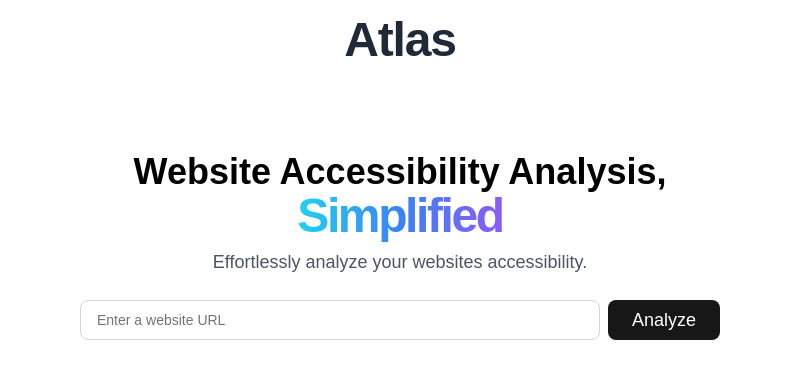
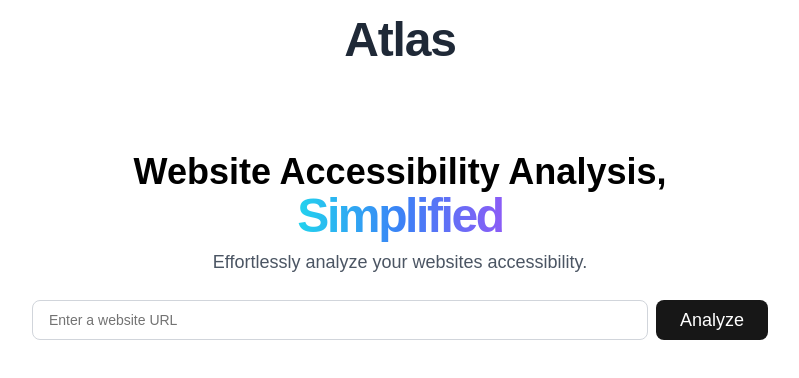
Before and after one commit to ahmadrafidev/atlas, a Next.js app: page / in a window 1280 px wide. Shown: the top 378 px of the page, without its empty margins (240-1039 px from the left). Built offline with nearby package versions, Linux system fonts and the light colour scheme.

Commit message:
refine the Ui when issue is shown

```diff
--- a/components/Atlas/Atlas.tsx
+++ b/components/Atlas/Atlas.tsx
@@ -12,6 +12,7 @@ export default function Atlas() {
   const [issues, setIssues] = useState<Issue[]>([]);
   const [isScanning, setIsScanning] = useState<boolean>(false);
   const [error, setError] = useState<string | null>(null);
+  const [reportDate, setReportDate] = useState<string | null>(null);
 
   const handleScan = async () => {
     setError(null);
@@ -22,9 +23,14 @@ export default function Atlas() {
     }
 
     setIsScanning(true);
+
     try {
       const result: Issue[] = await scanWebsite(url);
       setIssues(result);
+      setReportDate(new Date().toLocaleString('en-US', {
+        dateStyle: 'medium',
+        timeStyle: 'long',
+      }));
     } catch (error) {
       console.error('Scanning error:', error);
       setError('An error occurred while scanning the website.');
@@ -34,7 +40,8 @@ export default function Atlas() {
 
   return (
     <div className="flex items-center justify-center">
-      <main className="flex flex-col items-center justify-center px-4 text-center max-w-2xl w-full">
+      <main className="flex flex-col items-center justify-center px-4 text-center max-w-3xl w-full">
+        {!issues.length && (
           <div className="pt-14">
             <h1 className="text-4xl font-bold text-black mb-2 tracking-normal">
               Website Accessibility Analysis,{' '}
@@ -46,8 +53,14 @@ export default function Atlas() {
               Effortlessly analyze your websites accessibility.
             </p>
           </div>
+        )}
 
         <div className="flex flex-col w-full space-y-2">
+          {reportDate && (
+            <p className="text-gray-800 text-xl text-left tracking-tight font-medium">
+              Report from {reportDate}
+            </p>
+          )}
           <div className="flex w-full space-x-2">
             <Input
               type="url"
```
Lines whose indentation alone changed are shown as unchanged.
